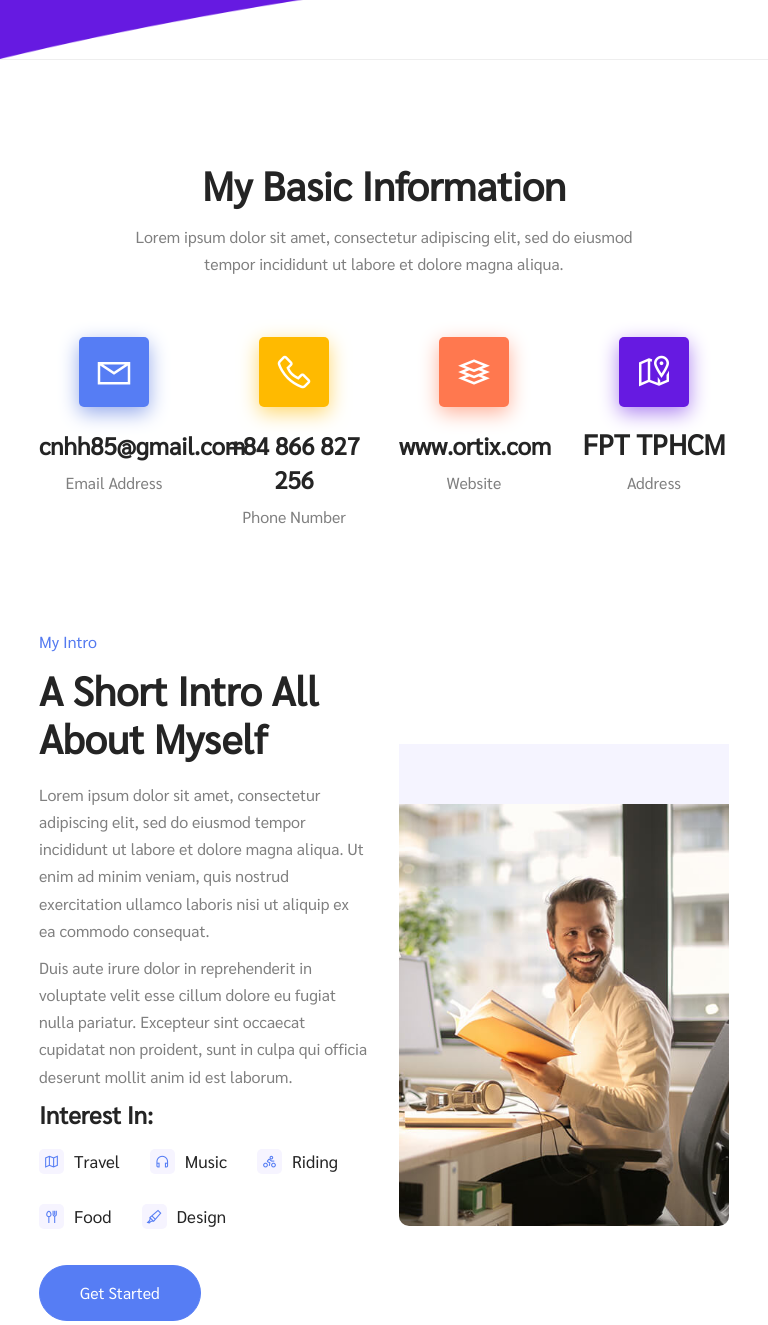
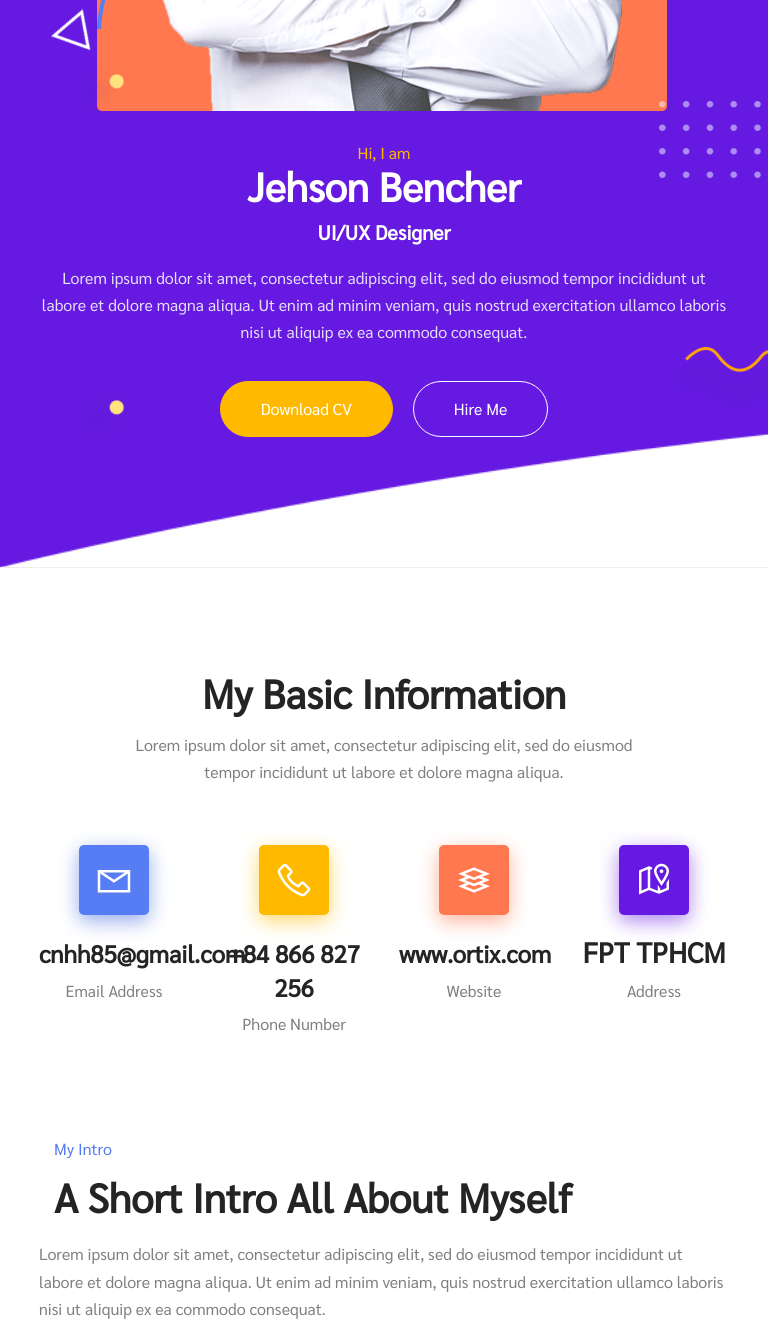
Before and after one commit to cnhh85/webexercise, a plain HTML site: page src/index.html in a window 768 px wide. Shown: the part 788-2113 px from the top of the page. Drawn offline with nearby package versions, Linux system fonts and the light colour scheme.

Commit message:
remove testimonials and add style responsive for home

```diff
--- a/src/assets/styles/styles.css
+++ b/src/assets/styles/styles.css
@@ -205,6 +205,9 @@ p:last-child {
   .navbar-nav {
     flex-direction: row;
   }
+  .navbar-toggler {
+    display: none;
+  }
 }
 .demo-side-icon {
   position: fixed;
@@ -247,12 +250,16 @@ p:last-child {
   align-items: center !important;
 }
 .col-lg-6 {
-  flex: 0 0 50%;
-  max-width: 50%;
   position: relative;
   width: 100%;
   padding-right: 15px;
   padding-left: 15px;
+}
+@media (min-width: 992px) {
+  .col-lg-6 {
+  flex: 0 0 50%;
+  max-width: 50%;
+}
 }
 .personal-banner-img {
   position: relative;
@@ -403,6 +410,19 @@ p:last-child {
   }
   .personal-banner-img {
     margin-bottom: 30px;
+  }
+  .personal-banner-text span {
+    font-size: 16px;
+    margin-bottom: 0;
+  }
+  .personal-banner-text h1 {
+    font-size: 40px;
+  }
+  .personal-banner-text h3 {
+    font-size: 20px;
+  }
+  .personal-banner-text p {
+    font-size: 16px;
   }
 }
 .information-area {
--- a/src/index.html
+++ b/src/index.html
@@ -243,7 +243,7 @@
           </div>
         </div>
       </section>
-      <section id="testimonials" class="testimonials-area">
+      <!-- <section id="testimonials" class="testimonials-area">
         <div class="container">
           <div class="section-title">
             <span>Testimonials</span>
@@ -257,8 +257,8 @@
         </div>
         <div id="slider" class="testimonials-sider">
           <h1>SLIDER GO HERE</h1>
-        </div>
-      </section>
+        </div> -->
+      <!-- </section> -->
       <section id="contact" class="contact-area">
         <div class="container">
           <div class="section-title">
--- a/src/utils/dummy.js
+++ b/src/utils/dummy.js
@@ -19,11 +19,11 @@ const DUMMY_NAV_MENU_ITEMS = [
     text: "Portfolio",
     class: "portfolio",
   },
-  {
-    href: "#testimonials",
-    text: "Testimonials",
-    class: "testimonials",
-  },
+  // {
+  //   href: "#testimonials",
+  //   text: "Testimonials",
+  //   class: "testimonials",
+  // },
   {
     href: "#contact",
     text: "Contact Me",
```
